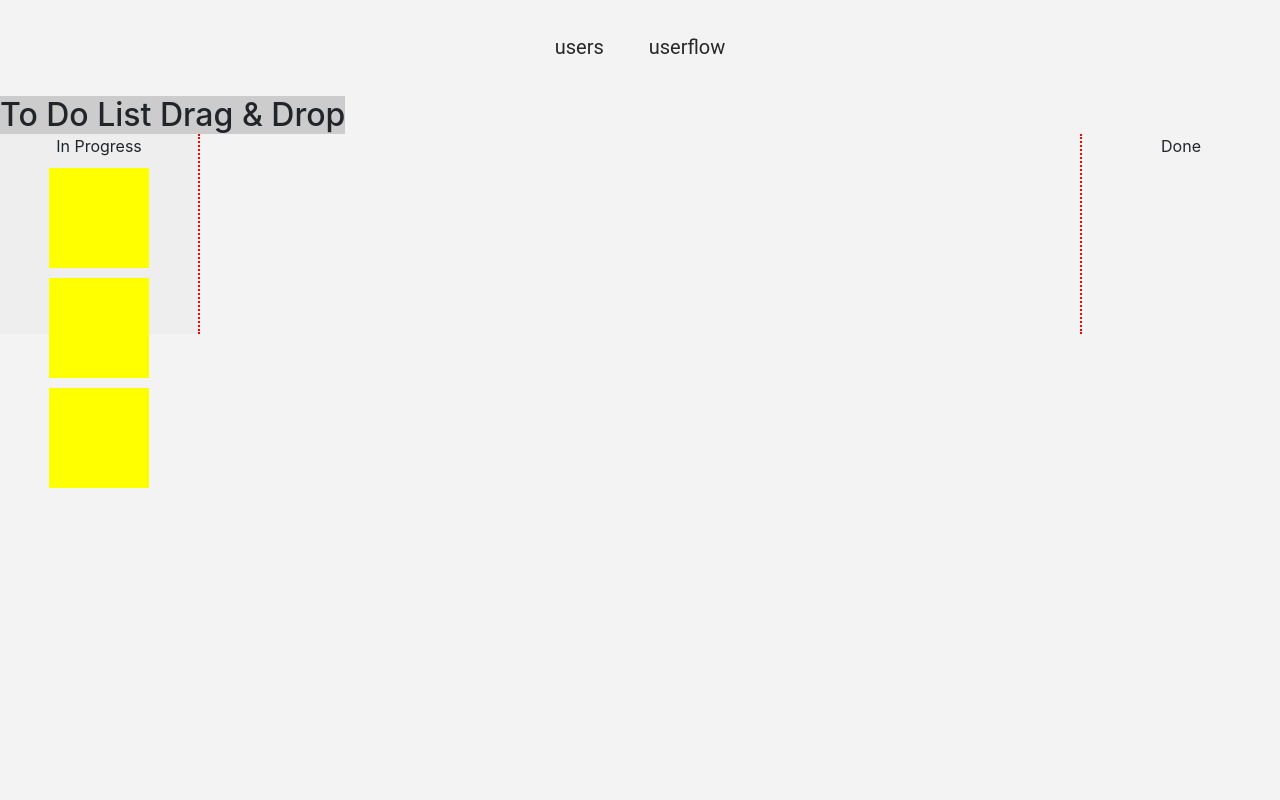
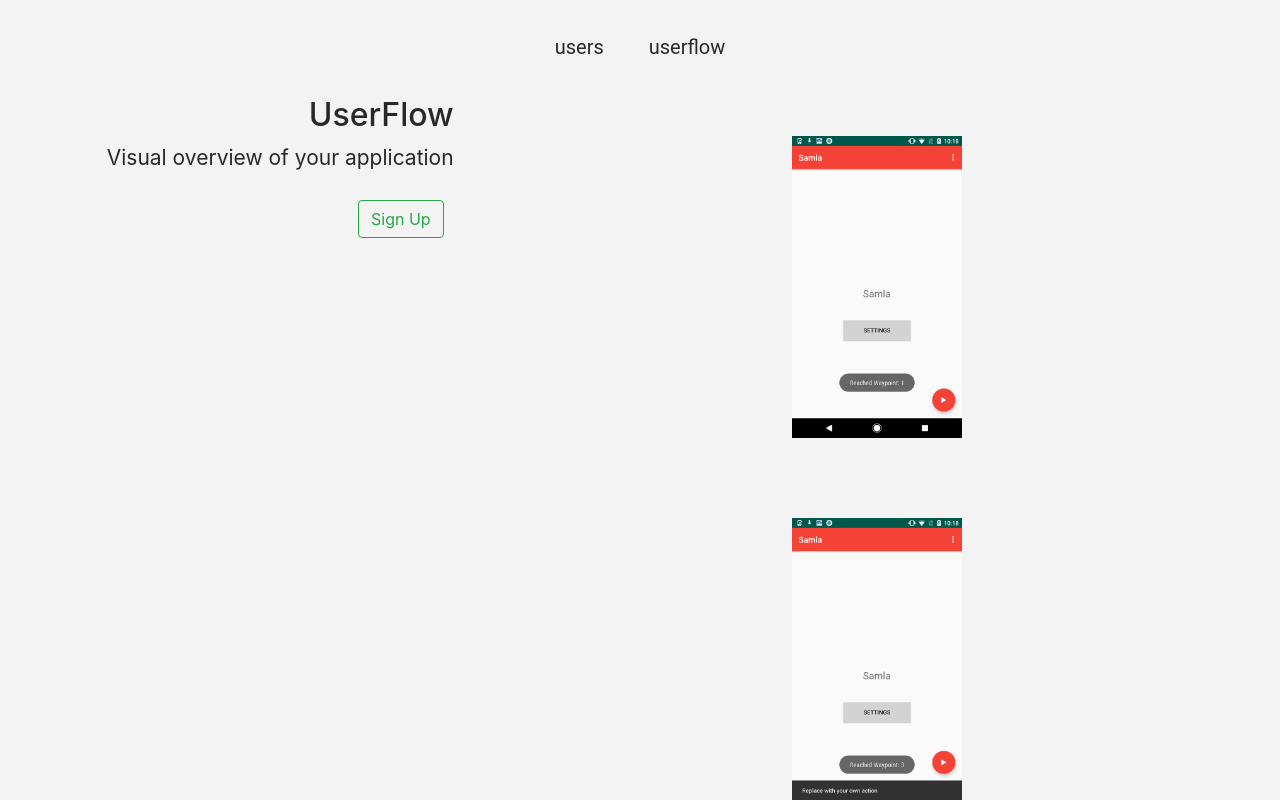
Before and after one commit to nicolaa5/user-testing-website, a React (Create React App) app: page /userflow in a window 1280 px wide. Built offline with nearby package versions, Linux system fonts and the light colour scheme.

Commit message:
Add documentation and update UI structure

```diff
--- a/src/App.css
+++ b/src/App.css
@@ -37,30 +37,6 @@
   max-height: 100%;
   width: 100%;
   /* grid-template-rows: 40%; */
-}
-
-.Userflow-A {
-  width: 70%;
-  height: auto;
-  padding : 30px;
-  grid-column-start: 1;
-  grid-column-end: 2;
-}
-
-.Userflow-B {
-  width: 70%;
-  height: auto;
-  padding : 30px;
-  grid-column-start: 2;
-  grid-column-end: 3;
-}
-
-.Userflow-C {
-  width: 70%;
-  height: auto;
-  padding : 30px;
-  grid-column-start: 3;
-  grid-column-end: 4;
 }
 
 .App-buttons {
@@ -133,9 +109,11 @@
 }
 
 .draggable {
-  width: 100px;
-  height: 100px;
-  background-color: yellow;
+  width: 30%;
+  height: auto;
+  padding : 30px;
+  /* grid-column-start: 1;
+  grid-column-end: 2; */
   margin: 10px auto;
 }
 
--- a/src/components/Userflow.js
+++ b/src/components/Userflow.js
@@ -21,17 +21,34 @@ class Userflow extends React.Component {
         })
     }
 
+    /**
+     * Function to retrieve screenshots and app crawler results from the server
+     */
     getUserFlowContent () {
 
     }
 
+    /**
+     * Triggered when a UI element starts to get clicked/dragged
+     * {@link: event.dataTransfer} sets data that can be used in onDrop, such as IDs or info important for Drag/Drop logic
+     */
     onDragStart = (event, type) => {
     	event.dataTransfer.setData("type", type);
-	}
+    }
+
+    /**
+     * Triggered when a UI element hovers over another DOM element
+     * {@link: event.preventDefault} overrides the browser's default blocking of dropping UI elements
+     */
 	onDragOver = (event) => {
 	    event.preventDefault();
     }
 
+    /**
+     * Triggered when a UI element is dropped on another DOM element
+     * @param event : Contains information such as target DOM element of the drop {@link: event.target}
+     * as well as information that was initiated in {@link: onDragStart} contained in -> {@link: event.dataTransfer}
+     */
     onDrop = (event, status) => {
 	    let type = event.dataTransfer.getData("type");
 
@@ -42,17 +59,10 @@ class Userflow extends React.Component {
 	        return screen;
         });
 
-        const action = {
-            type: types.UPDATE_SCREEN,
-            screens
-          }
+        store.dispatch(actionCreators.updateScreen(screens));
 
-          store.dispatch(actionCreators.updateScreen(screens));
-
-	    // this.setState({
-	    //     ...this.state,
-	    //     screens
-	    // });
+        //Reset the datatransfer object
+        event.dataTransfer.clearData();
 	}
 
 
@@ -61,17 +71,16 @@ class Userflow extends React.Component {
         const dimensions = this.props.dimensions;
         const screens = this.props.screens;
 
-        console.log(screens);
         var screenStatus = {
             inProgress: [],
             done: []
           }
 
         screens.forEach ((screen) => {
-            console.log(screen.type);
             screenStatus[screen.status].push(
-                <div key={screen.id}
+                <UserFlowScreen key={screen.id}
                     onDragStart = {(event) => this.onDragStart(event, screen.type)}
+                    source = {screen.image}
                     draggable
                     className="draggable"
                     type = {screen.type}
@@ -80,13 +89,13 @@ class Userflow extends React.Component {
                     width = {screen.dimensions.width}
                     height = {screen.coordinates.height}
                     style = {{backgroundColor: screen.bgcolor}}>
-                </div>
+                </UserFlowScreen>
             );
         });
 
         return (
         <React.Fragment>
-	      <div className="drag-container">
+	      {/* <div className="drag-container">
 	        <h2 className="head">To Do List Drag & Drop</h2>
 		    <div className="inProgress"
 	    		onDragOver={(event)=>this.onDragOver(event)}
@@ -100,24 +109,24 @@ class Userflow extends React.Component {
 	          <span className="group-header">Done</span>
 	          {screenStatus.Done}
 	        </div>
-	      </div>
+	      </div> */}
 
 
-            {/* <div className = "App-body-left">
+            <div className = "App-body-left">
                 <h2>UserFlow</h2>
                 <p>Visual overview of your application</p>
-                {/* <Button variant="outline-success" className = "button" >Sign Up</Button>
                 <Button variant="outline-success" className = "button" >Sign Up</Button>
+	            {screenStatus.Done}
             </div>
 
             <div className = "App-body-right">
-                <div className = "Userflow">
+                <div className = "Userflow"
+                    onDragOver={(event)=>this.onDragOver(event)}
+                    onDrop={(event)=>{this.onDrop(event, "inProgress")}}>
+
                     {screenStatus.inProgress}
-                    <UserFlowScreen className="Userflow-A" source = {A}/>
-                    <UserFlowScreen className="Userflow-B" source = {B}/>
-                    <UserFlowScreen className="Userflow-C" source = {C}/>
                 </div>
-            </div> */}
+            </div>
         </React.Fragment>
         );
     }
--- a/src/index.js
+++ b/src/index.js
@@ -53,21 +53,24 @@ const initialScreenAttributes = {
       type: "android_activity",
       status: "inProgress",
       coordinates: {x: "0", y: "0"},
-      dimensions:{ width :"1080", height: "1920"}
+      dimensions:{ width :"1080", height: "1920"},
+      image: A
     },
     {
       id: "2",
       type: "android_fragment",
       status: "inProgress",
       coordinates: {x: "0", y: "0"},
-      dimensions:{ width :"1080", height: "1920"}
+      dimensions:{ width :"1080", height: "1920"},
+      image: B
     },
     {
       id: "3",
       type: "iOS_lifecycle",
       status: "inProgress",
       coordinates: {x: "0", y: "0"},
-      dimensions:{ width :"1080", height: "1920"}
+      dimensions:{ width :"1080", height: "1920"},
+      image: C
     }
   ]
 };
```
